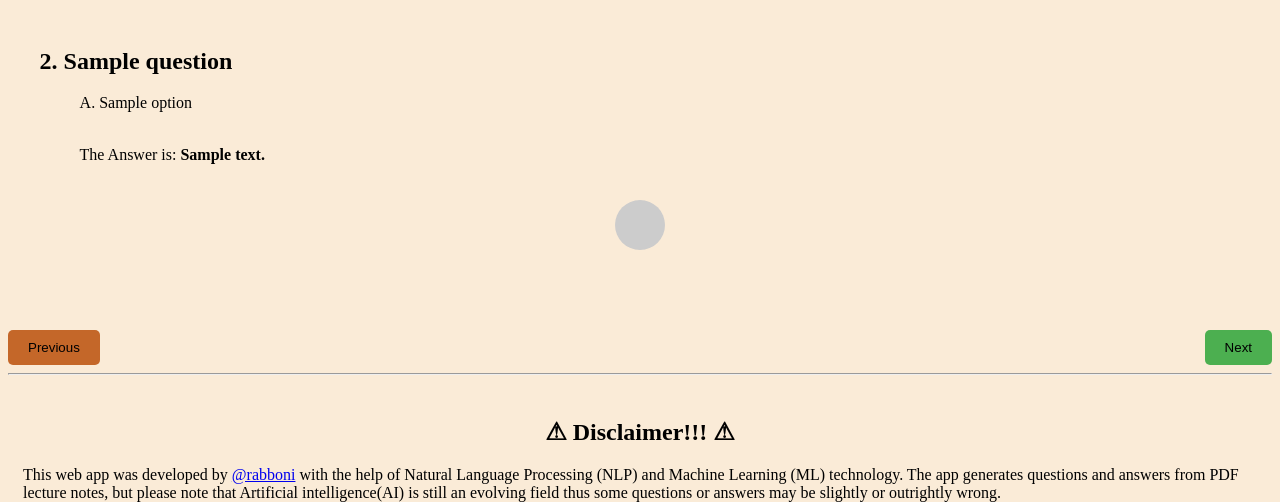
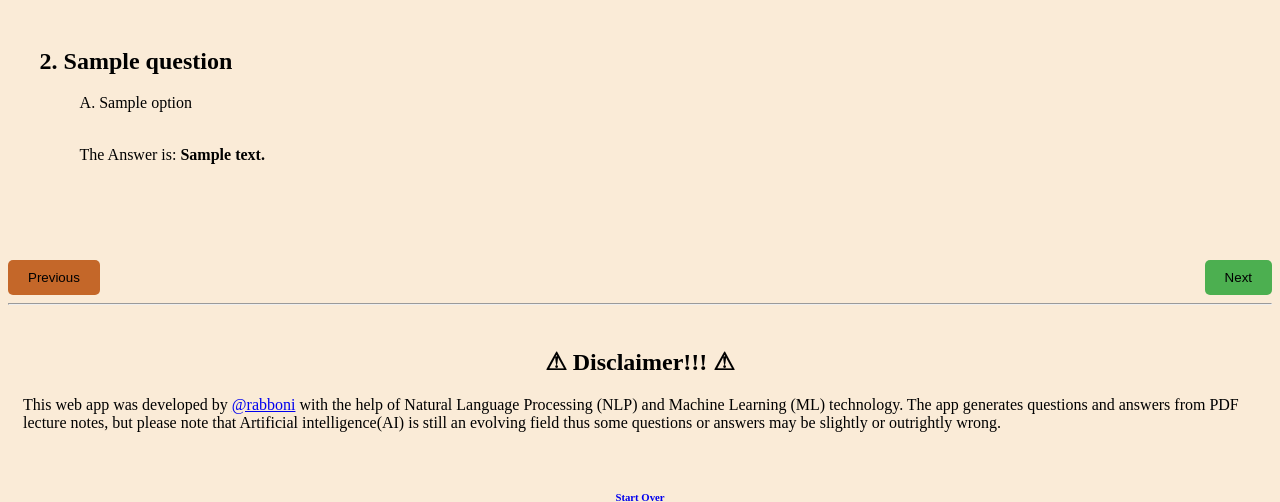
Before and after one commit to Gideon00/path-pharm, a Flask app: template templates/exam_quiz.html in a window 1280 px wide. Shown: the part 231-733 px from the top of the page. Run offline with Flask 3, Linux system fonts and the light colour scheme; the template is opened without the code that fills it: most values are stand-ins (such as "Sample title", 1, 10 or a date in 2020).

Commit message:
Update exam_quiz.html

```diff
--- a/templates/exam_quiz.html
+++ b/templates/exam_quiz.html
@@ -26,9 +26,6 @@
                 </ul>
             </div>
         </div>
-        <div class="pill-bottle">
-            <div class="pill" id="pill"></div>
-        </div>
 
         <h3 style="visibility: hidden;" id="score">Current score is {{ score }}</h3>
         <!-- Bottom buttons -->
```
